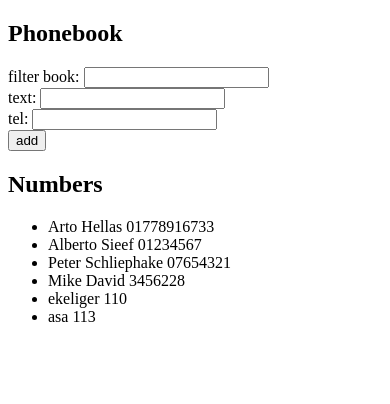
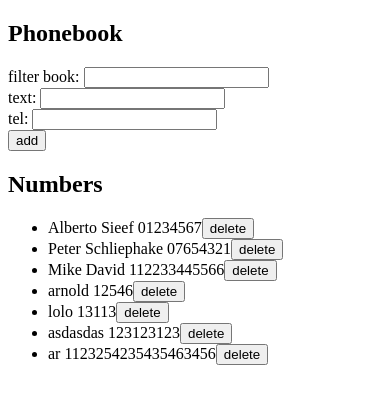
Before and after one commit to drzo1dberg/full-stack-open-submissions, a React (Vite) app in the folder part2 thephonebook/: page / in a window 390 px wide. Shown: the top 404 px of the page. Built offline with nearby package versions, Linux system fonts and the light colour scheme; data requests are answered from the project's data file.

Commit message:
solved 2.15: the phonebook step 10

```diff
--- a/part2 thephonebook/db.json
+++ b/part2 thephonebook/db.json
@@ -1,10 +1,5 @@
 {
   "persons": [
-    {
-      "id": "1",
-      "name": "Arto Hellas",
-      "number": "01778916733"
-    },
     {
       "id": "2",
       "name": "Alberto Sieef",
@@ -16,19 +11,29 @@
       "number": "07654321"
     },
     {
-      "id": "4",
+      "id": "4cf8",
       "name": "Mike David",
-      "number": "3456228"
+      "number": "112233445566"
     },
     {
-      "id": "5ba7",
-      "name": "ekeliger",
-      "number": "110"
+      "id": "8919",
+      "name": "arnold",
+      "number": "12546"
     },
     {
-      "id": "e6bf",
-      "name": "asa",
-      "number": "113"
+      "id": "2e43",
+      "name": "lolo",
+      "number": "13113"
+    },
+    {
+      "id": "7872",
+      "name": "asdasdas",
+      "number": "123123123"
+    },
+    {
+      "id": "94fd",
+      "name": "ar",
+      "number": "1123254235435463456"
     }
   ]
 }
--- a/part2 thephonebook/src/App.jsx
+++ b/part2 thephonebook/src/App.jsx
@@ -1,5 +1,5 @@
 import { useState, useEffect } from "react";
-import AreTheseObjectsEqual from "./components/AreTheseObjectsEqual";
+import CheckForDuplicate from "./components/CheckForDuplicate";
 import Phonebook from "./components/Phonebook";
 import Search from "./components/Search";
 import Input from "./components/Input";
@@ -13,21 +13,55 @@ const App = () => {
     phonebookService
       .getAll()
       .then((initialPhonebook) => setPersons(initialPhonebook))
-      .catch((e) => console.error(e));
-  }, []);
+      .catch((e) => console.error("intialGet crashed", e));
+  }, [persons]);
+  const handleDelete = (props) =>{
+    window.confirm("do you want to delete this entry?") &&
+    phonebookService
+      .removeEntry(props)
+      .catch((e) =>
+        console.error("the phonebook entry is already deleted ", e)
+      );
+  }
   const handleForm = (e) => {
     e.preventDefault();
     const newPerson = {
       name: newName.trim(),
       number: newNumber.trim() ? newNumber : "",
     };
-    !AreTheseObjectsEqual(persons, newPerson) &&
-      phonebookService
-        .create(newPerson)
-        .then((returnedEntry) => setPersons(persons.concat(returnedEntry)))
-        .catch((e) => console.error(e));
-    setNewName("");
-    setNewNumber("");
+    switch (CheckForDuplicate(persons, newPerson)) {
+      case false: {
+        phonebookService
+          .create(newPerson)
+          .then((resp) => setPersons(persons.concat(resp.data)))
+          .catch((e) => console.error("addition of a new entry crashed", e));
+        setNewName("");
+        setNewNumber("");
+        break;
+      }
+      case 1: {
+        const entry = persons.find((p) => p.name === newPerson.name);
+        const changedEntry = { ...entry, number: newPerson.number };
+        window.confirm(
+          `Do you want to change the number for ${changedEntry.name} ?`
+        ) &&
+          phonebookService
+            .updateEntry(changedEntry.id, changedEntry)
+            .then((resp) =>
+              setPersons(
+                persons.map((n) => (n.id !== changedEntry.id ? n : resp.data))
+              )
+            )
+            .catch((e) => console.error("updating the entry failed", e));
+        setNewName("");
+        setNewNumber("");
+        break;
+      }
+      default:
+        setNewName("");
+        setNewNumber("");
+        break;
+    }
   };
   const handleInputChange = (e) => {
     switch (e.target.type) {
@@ -73,12 +107,12 @@ const App = () => {
           <button type="submit">add</button>
         </div>
       </form>
-      <h2>Numbers</h2>
-      {query.length <= 0 ? (
-        <Phonebook arr={persons} />
-      ) : (
-        <Phonebook arr={query} />
-      )}
+      <div>
+        <h2>Numbers</h2>
+        <ul>
+          <Phonebook onClick={handleDelete} entries={query.length <= 0 ? persons : query} />
+        </ul>
+      </div>
     </div>
   );
 };
--- a/part2 thephonebook/src/components/AreTheseObjectsEqual.jsx
+++ /dev/null
@@ -1,23 +0,0 @@
-const AreTheseObjectsEqual = (first, second) => {
-    for (const entry of first) {
-      if (
-        JSON.stringify(entry.name).toLowerCase() ===
-          JSON.stringify(second.name).toLowerCase() &&
-        second.name.length > 0
-      ) {
-        window.alert(`${second.name} is already added to phonebook`);
-        return true;
-      } else if (
-        JSON.stringify(entry.number) === JSON.stringify(second.number) &&
-        second.number.length > 0
-      ) {
-        window.alert(`The number ${second.number} is already added to phonebook`);
-        return true;
-      } else if (second.name.length <= 0 && second.number.length <= 0) {
-        window.alert("enter valid data");
-        return true;
-      }
-    }
-    return false;
-  };
-export default AreTheseObjectsEqual
--- /dev/null
+++ b/part2 thephonebook/src/components/CheckForDuplicate.jsx
@@ -0,0 +1,21 @@
+const CheckForDuplicate = (first, second) => {
+  if (!second.name.length && !second.number.length) {
+    window.alert("Enter valid data");
+    return true;
+  }
+  for (const entry of first) {
+    if (
+      JSON.stringify(entry.name).toLowerCase() ===
+        JSON.stringify(second.name).toLowerCase() &&
+      second.name.length > 0
+    ) {
+      return 1;
+    }
+    if (entry.number === second.number && second.number.length > 0) {
+      window.alert(`The number ${second.number} is already added to phonebook`);
+      return true;
+    }
+  }
+  return false;
+};
+export default CheckForDuplicate;
--- a/part2 thephonebook/src/components/Phonebook.jsx
+++ b/part2 thephonebook/src/components/Phonebook.jsx
@@ -1,15 +1,17 @@
 const Phonebook = (props) => {
   return (
-      <ul>
-        {props.arr.map((line) => {
+    props.entries &&
+    props.entries?.map((entry) => {
       return (
-            <li key={line.id}>
-              {line.name} {line.number}
+        <li key={entry?.id}>
+          {entry?.name} {entry?.number}
+          <button key={entry?.id} onClick={() => props.onClick(entry?.id)}>
+            delete
+          </button>
         </li>
       );
-        })}
-      </ul>
+    })
   );
 };
 
-export default Phonebook
+export default Phonebook;
--- a/part2 thephonebook/src/services/phonebook.js
+++ b/part2 thephonebook/src/services/phonebook.js
@@ -9,4 +9,12 @@ const create = (newObj) => {
   const req = axios.post(baseUrl, newObj);
   return req.then((resp) => resp.data);
 };
-export default { getAll, create };
+const removeEntry = (id) => {
+  const req = axios.delete(baseUrl + `/${id}`);
+  return req.then((resp) => resp.data);
+};
+const updateEntry = (id, newObj) => {
+  const req = axios.put(`${baseUrl}/${id}`, newObj);
+  return req.then((resp) => resp.data);
+};
+export default { getAll, create, removeEntry, updateEntry };
```
Lines whose indentation alone changed are shown as unchanged.
